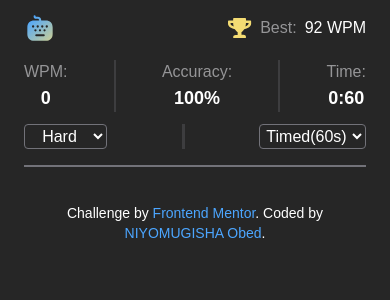
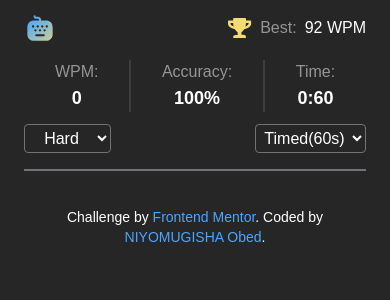
Before and after one commit to obedeveloper/typing-speed-test, a SvelteKit app: page / in a window 390 px wide. Shown: the top 300 px of the page. Built offline with nearby package versions, Linux system fonts and the light colour scheme; a web font is replaced by a local one.

Commit message:
Improve styles

```diff
--- a/src/routes/HeaderSec2.svelte
+++ b/src/routes/HeaderSec2.svelte
@@ -30,7 +30,7 @@
 				['Hard', 'hard']
 			]}
 		></Select>
-		<div class="w-0.75 bg-neutral-500/30 text-transparent">|</div>
+		<div class="hidden w-0.75 bg-neutral-500/30 text-transparent lg:inline">|</div>
 		<Select
 			name="mode"
 			bind:value={mode}
@@ -43,7 +43,7 @@
 </div>
 
 {#snippet Data(label: string, value: string)}
-	<div class="flex flex-col items-center sm:flex-row sm:gap-1">
+	<div class="flex grow flex-col items-center sm:flex-row sm:gap-1">
 		<span class="text-neutral-400">{label}:</span>
 		<span class="text-lg font-bold">{value}</span>
 	</div>
--- a/src/routes/Select.svelte
+++ b/src/routes/Select.svelte
@@ -9,7 +9,7 @@
 </script>
 
 <div class="flex items-center gap-2">
-	<select bind:value {name} class="rounded border border-neutral-500 p-0.5 text-center lg:hidden">
+	<select bind:value {name} class="rounded border border-neutral-500 p-1 text-center lg:hidden">
 		{#each options as [label, option] (option)}
 			<option value={option}>{label}</option>
 		{/each}
```
